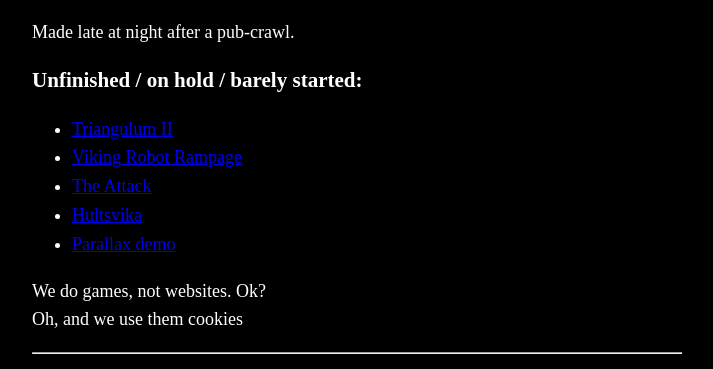
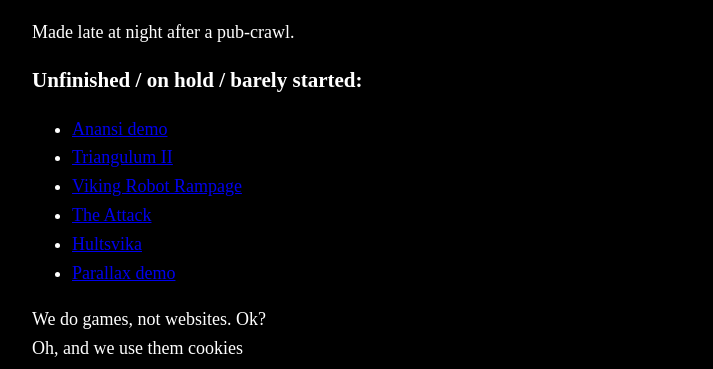
Before and after one commit to TransNeptunianStudios/www, a plain HTML site: page index.html in a window 1280 px wide. Shown: the part 1067-1436 px from the top of the page, without its empty margins (283-996 px from the left). Drawn offline with Linux system fonts and the light colour scheme.

Commit message:
add anansi link

```diff
--- a/index.html
+++ b/index.html
@@ -62,6 +62,7 @@
   <p>Made late at night after a pub-crawl.</p>
   <h3>Unfinished / on hold / barely started:</h3>
   <ul>
+   <li><a href="games/Anansi/index.html">Anansi demo</a></li>
     <li><a href="games/Triangulum-II/index.html">Triangulum II</a></li>
     <li><a href="games/VikingRobotRampage/index.html">Viking Robot Rampage</a></li>
     <li><a href="games/TheAttack/index.html">The Attack</a></li>
```
